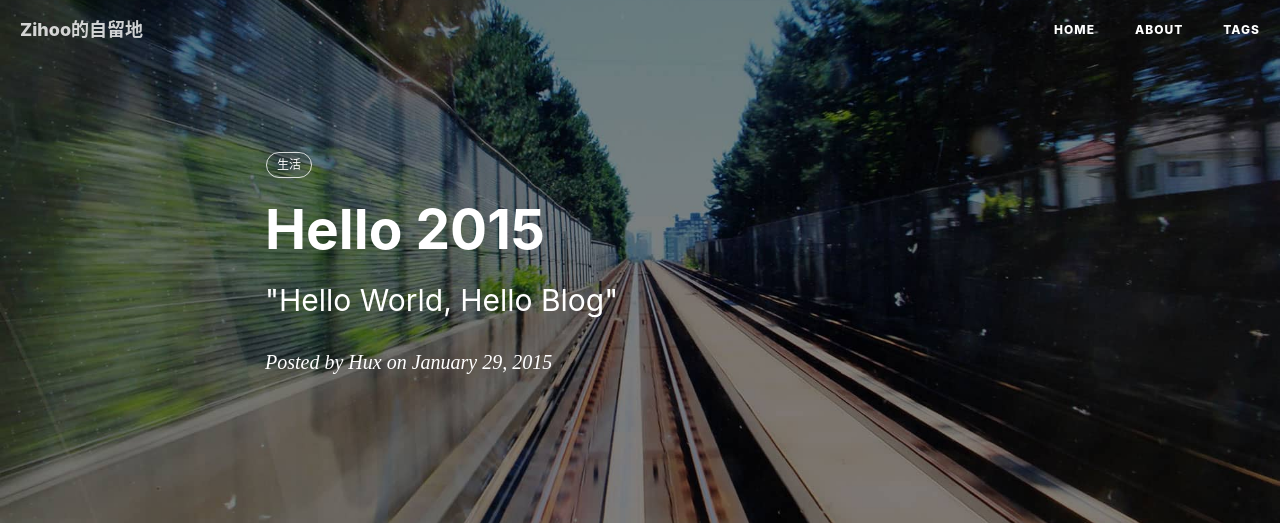
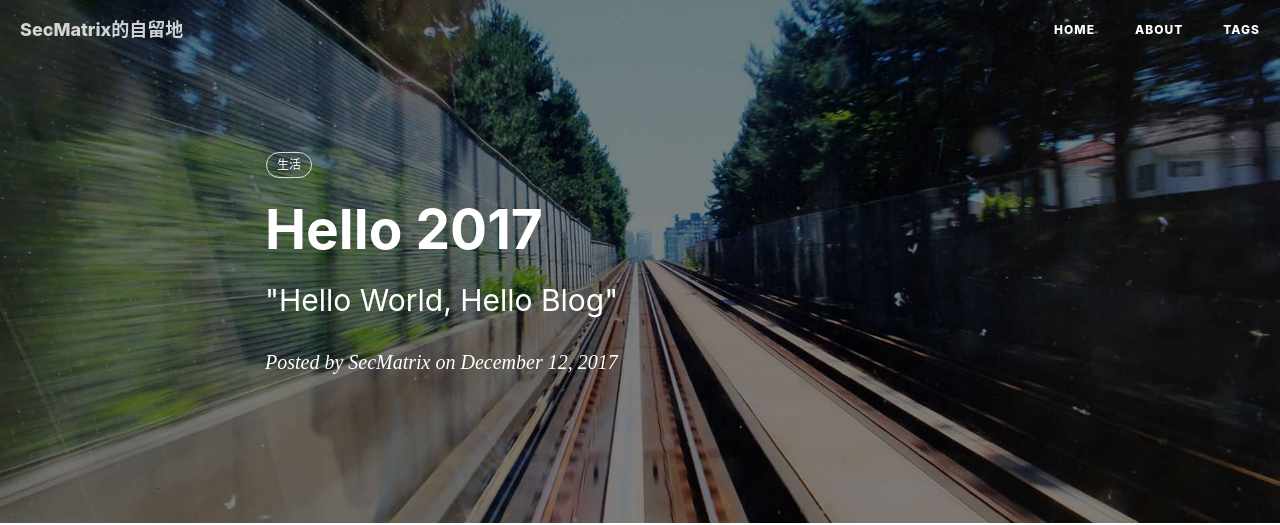
Before and after one commit to SecMatrix/SecMatrix.github.io, a Jekyll site: the page built from _posts/2014-01-29-hello-2015.markdown, in a window 1280 px wide. Shown: the top 525 px of the page. Built offline with Jekyll 4.4.1, drawn with Linux system fonts in a browser that asks for light colours; nearby versions of some CDN libraries; comment, search, counter and statistics services are not loaded; some of the changed text lies outside the part shown.

Commit message:
no message

```diff
--- a/_config.yml
+++ b/_config.yml
@@ -1,6 +1,6 @@
 # Site settings
-title: Zihoo的自留地
-SEOTitle: Zihoo的自留地 | Zihoo's Blog
+title: SecMatrix的自留地
+SEOTitle: SecMatrix的自留地 | SecMatrix's Blog
 header-img: img/post-bg-unix-linux.jpg
 email: secmatrix@hotmail.com
 description: ""
--- a/_posts/2014-01-29-hello-2015.markdown
+++ b/_posts/2014-01-29-hello-2015.markdown
@@ -1,10 +1,10 @@
 ---
 layout:     post
-title:      "Hello 2015"
+title:      "Hello 2017"
 subtitle:   " \"Hello World, Hello Blog\""
-date:       2015-01-29 12:00:00
-author:     "Hux"
-header-img: "img/post-bg-2015.jpg"
+date:       2017-12-12 16:53:57
+author:     "SecMatrix"
+header-img: "img/post-bg-2017.jpg"
 catalog: true
 tags:
     - 生活
--- a/package.json
+++ b/package.json
@@ -1,7 +1,7 @@
 {
-    "name": "zihoo-blog",
-    "title": "Zihoo's Blog",
-    "author": "Zihoo <secmatrix@hotmail.com>",
+    "name": "SecMatrix-blog",
+    "title": "SecMatrix's Blog",
+    "author": "SecMatrix <secmatrix@hotmail.com>",
     "version": "1.7.0",
     "homepage": "http://secmatrix.github.io",
     "repository": {
```
Also changed, not shown: _includes/about/en.md (+1 -1 lines), _includes/about/zh.md (+1 -1 lines), img/post-bg-2017.jpg (renamed from img/post-bg-2015.jpg), pwa/manifest.json.
